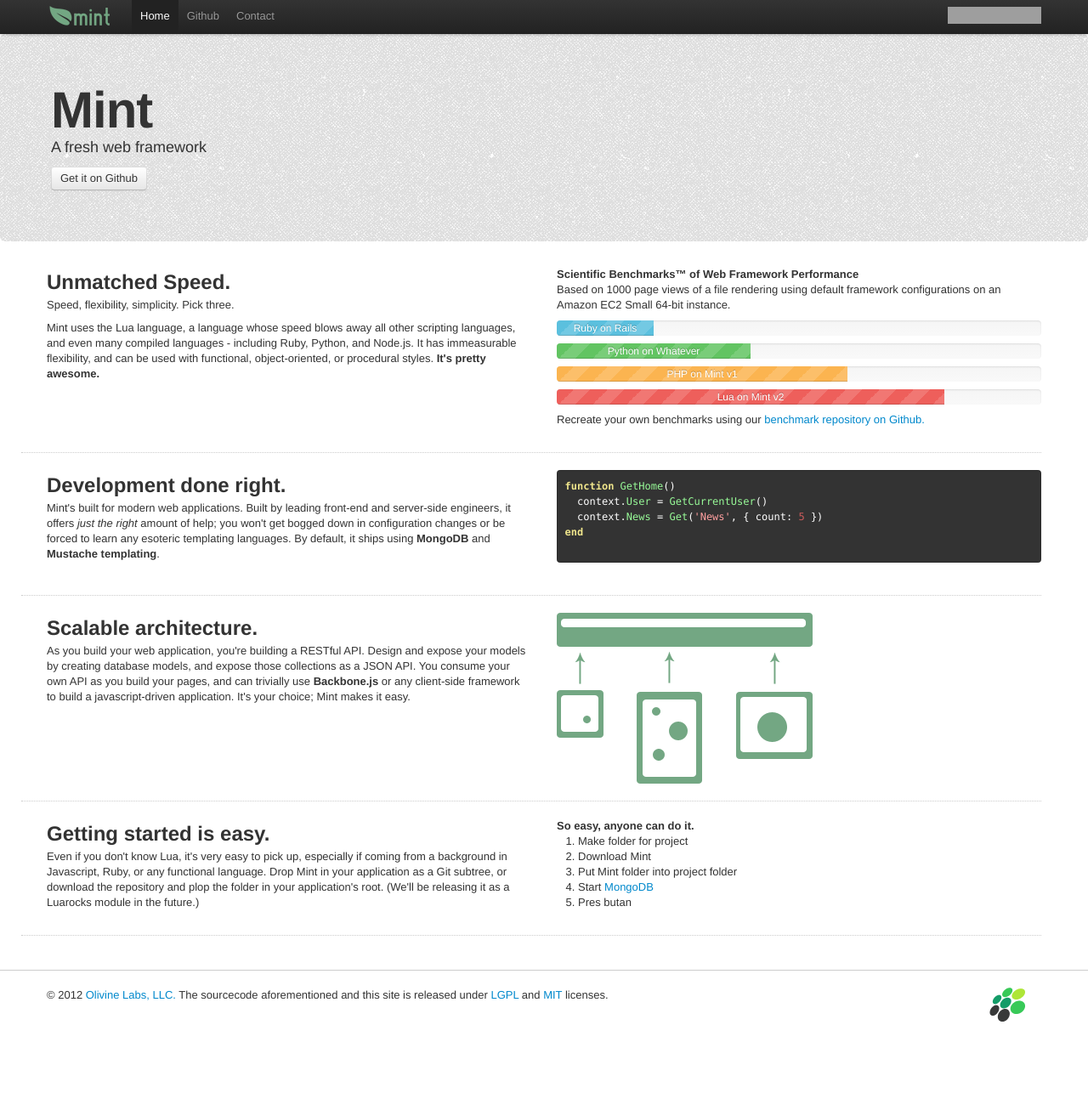
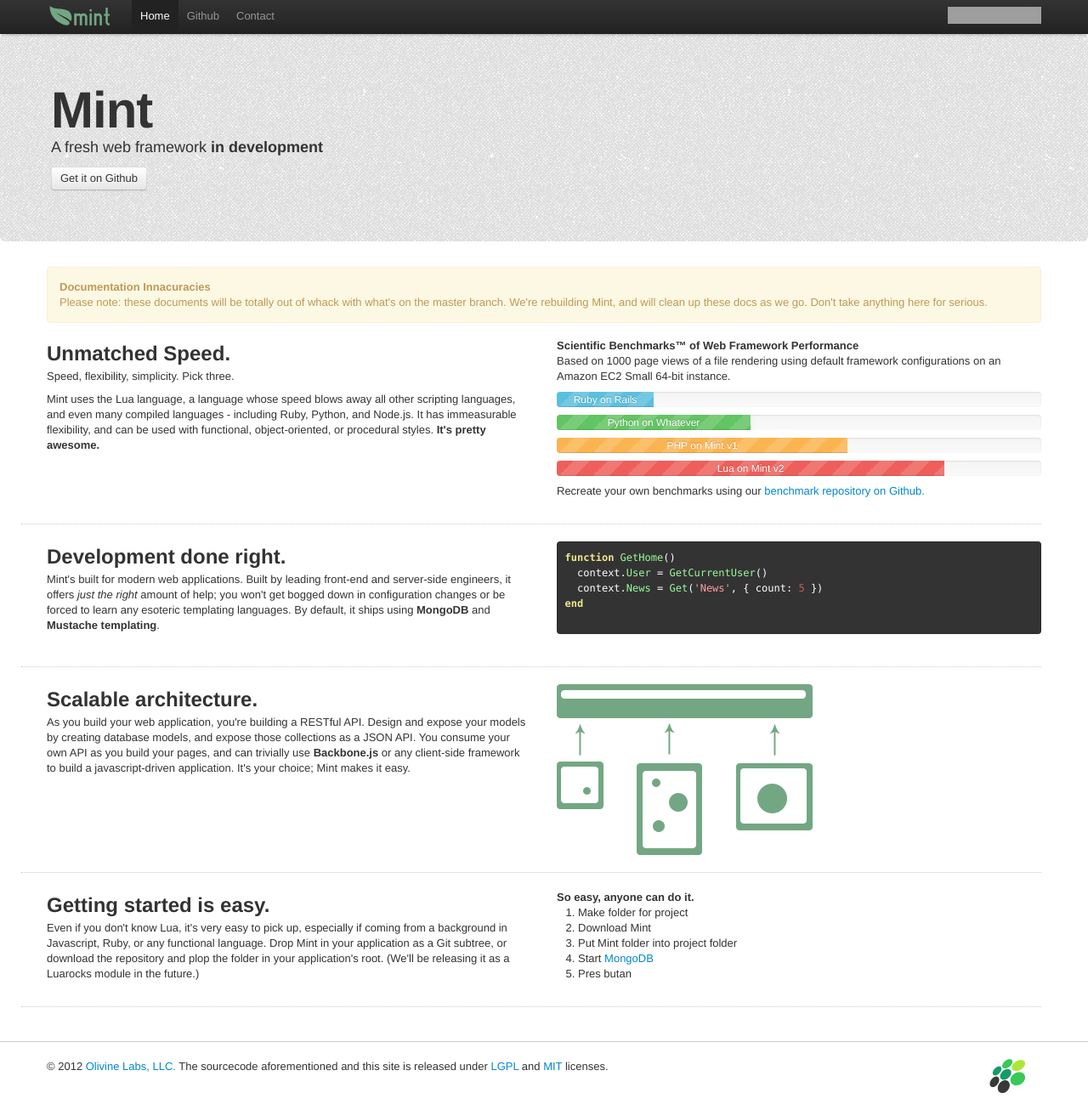
Before and after one commit to Olivine-Labs/Mint, a Jekyll site: the page built from index.html, in a window 1280 px wide and 1306 px high. Shown: the whole window at 85% size. Built offline with Jekyll 4.4.1, drawn with Linux system fonts in a browser that asks for light colours; nearby versions of some CDN libraries; Markdown is read by kramdown in place of the engine named in the settings; grey boxes are pictures that could not be loaded.

Commit message:
warning for bad docs

```diff
--- a/_layouts/default.html
+++ b/_layouts/default.html
@@ -27,7 +27,7 @@
     <div class="container">
       <h1>Mint</h1>
 
-      <p>A fresh web framework</p>
+      <p>A fresh web framework <strong>in development</strong></p>
 
       <a class="btn" href="https://github.com/Olivine-Labs/Mint">Get it on Github</a>
     </div>
@@ -51,6 +51,15 @@
     </nav>
 
     <div id="main" role="main" class="container">
+      <div class="alert alert-block alert-warning">
+        <strong>Documentation Innacuracies</strong>
+        <p>
+          Please note: these documents will be totally out of whack with what's on
+          the master branch. We're rebuilding Mint, and will clean up these docs
+          as we go. Don't take anything here for serious.
+        </p>
+      </div>
+
       {{ content }}
     </div>
 
```
Also changed, not shown: 1 other file.
